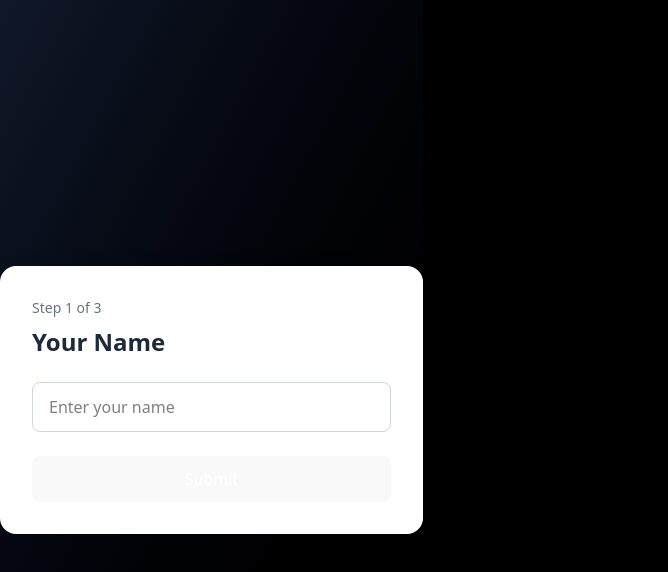
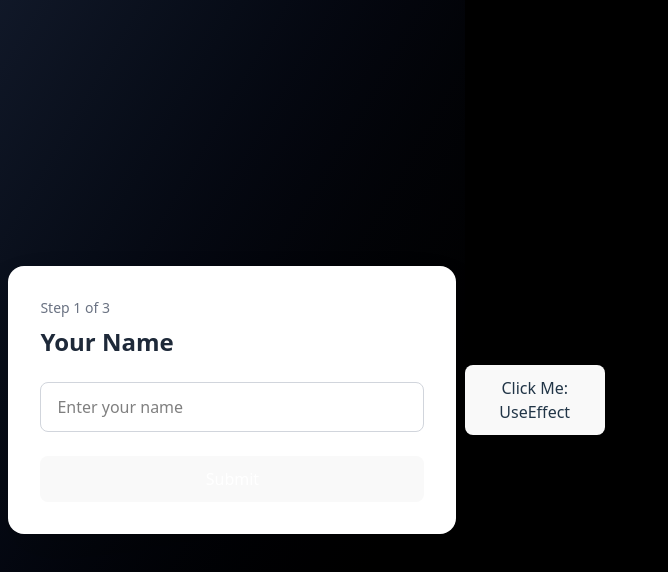
Before and after one commit to web-dev-Vivek/Streak_series, a React (Vite) app: page / in a window 1280 px wide. Shown: the top 572 px of the page, without its empty margins (0-668 px from the left). Built offline with nearby package versions, Linux system fonts and the light colour scheme.

Commit message:
Add USEEFFECT component and integrate it into App

```diff
--- a/src/App.jsx
+++ b/src/App.jsx
@@ -1,6 +1,6 @@
 import "./App.css";
 import Form from "./component/Form";
-
+import USEEFFECT from "./component/USEEFFECT";
 function increaseCount() {
   console.log("button clicked");
 }
@@ -8,6 +8,7 @@ function App() {
   return (
     <div className="flex justify-center items-center w-full h-screen ">
       <Form />
+      <USEEFFECT />
     </div>
   );
 }
--- /dev/null
+++ b/src/component/USEEFFECT.jsx
@@ -0,0 +1,15 @@
+import React from "react";
+import { useEffect } from "react";
+
+function USEEFFECT() {
+  useEffect(() => {
+    console.log("USEEFFECT mounted");
+  }, []);
+  return (
+    <div>
+      <button>Click Me: UseEffect</button>
+    </div>
+  );
+}
+
+export default USEEFFECT;
```
